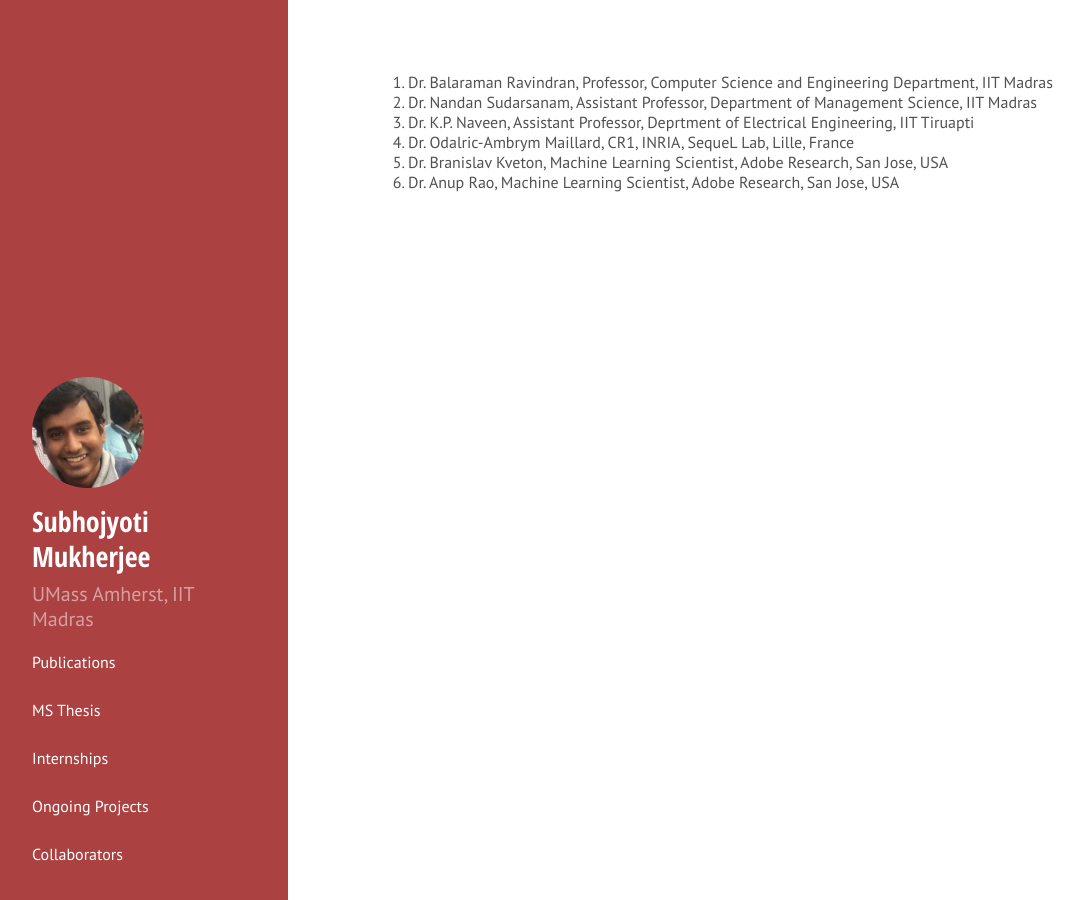
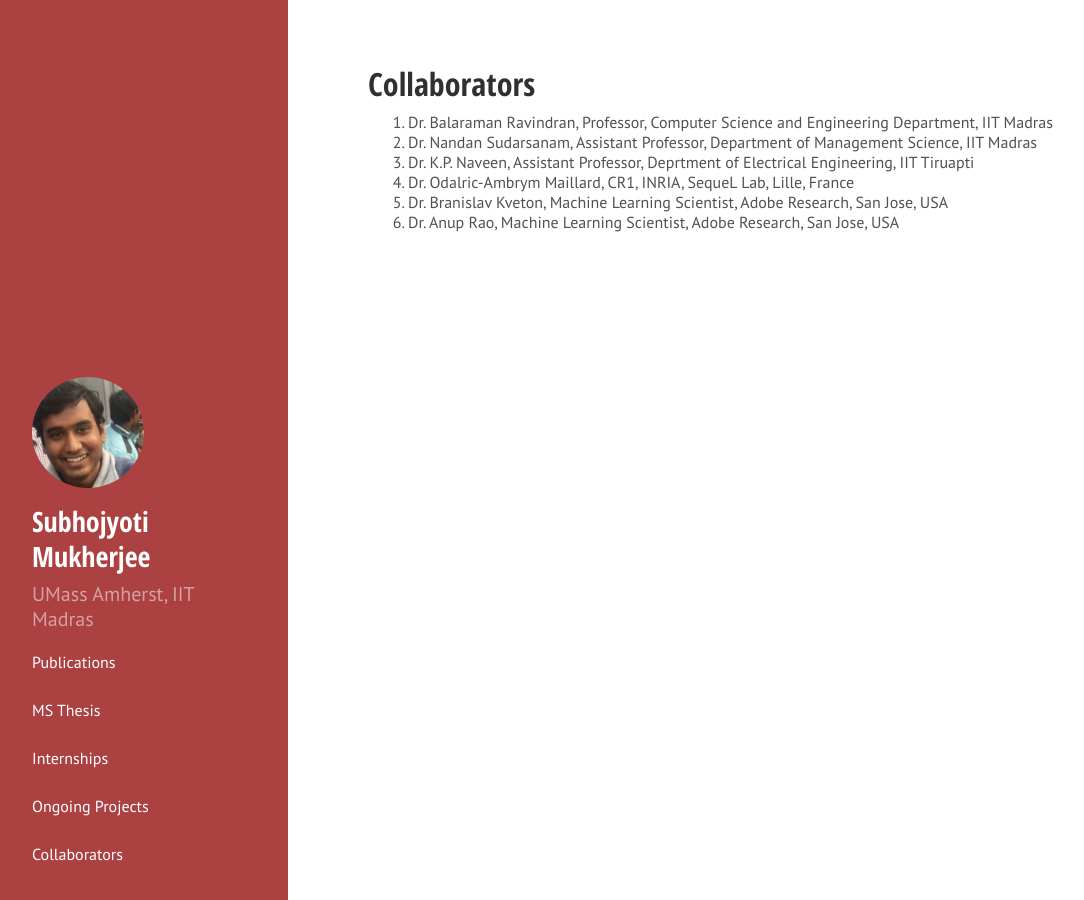
Before and after one commit to Subhojyoti22/subhojyoti.github.io, a Jekyll site: the page built from collaborators.md, in a window 1280 px wide. Shown: the whole page, without its empty margins (0-1084 px from the left). Built offline with Jekyll 4.4.1, drawn with Linux system fonts in a browser that asks for light colours; our own code applies the rules of GitHub Pages for plain Markdown files; Markdown is read by kramdown in place of the engine named in the settings.

Commit message:
Update collaborators.md

```diff
--- a/collaborators.md
+++ b/collaborators.md
@@ -1,3 +1,8 @@
+---
+layout: page
+title: Collaborators
+---
+
 1. Dr. Balaraman Ravindran, Professor, Computer Science and Engineering Department, IIT Madras
 2. Dr. Nandan Sudarsanam, Assistant Professor, Department of Management Science, IIT Madras
 3. Dr. K.P. Naveen, Assistant Professor, Deprtment of Electrical Engineering, IIT Tiruapti
```
